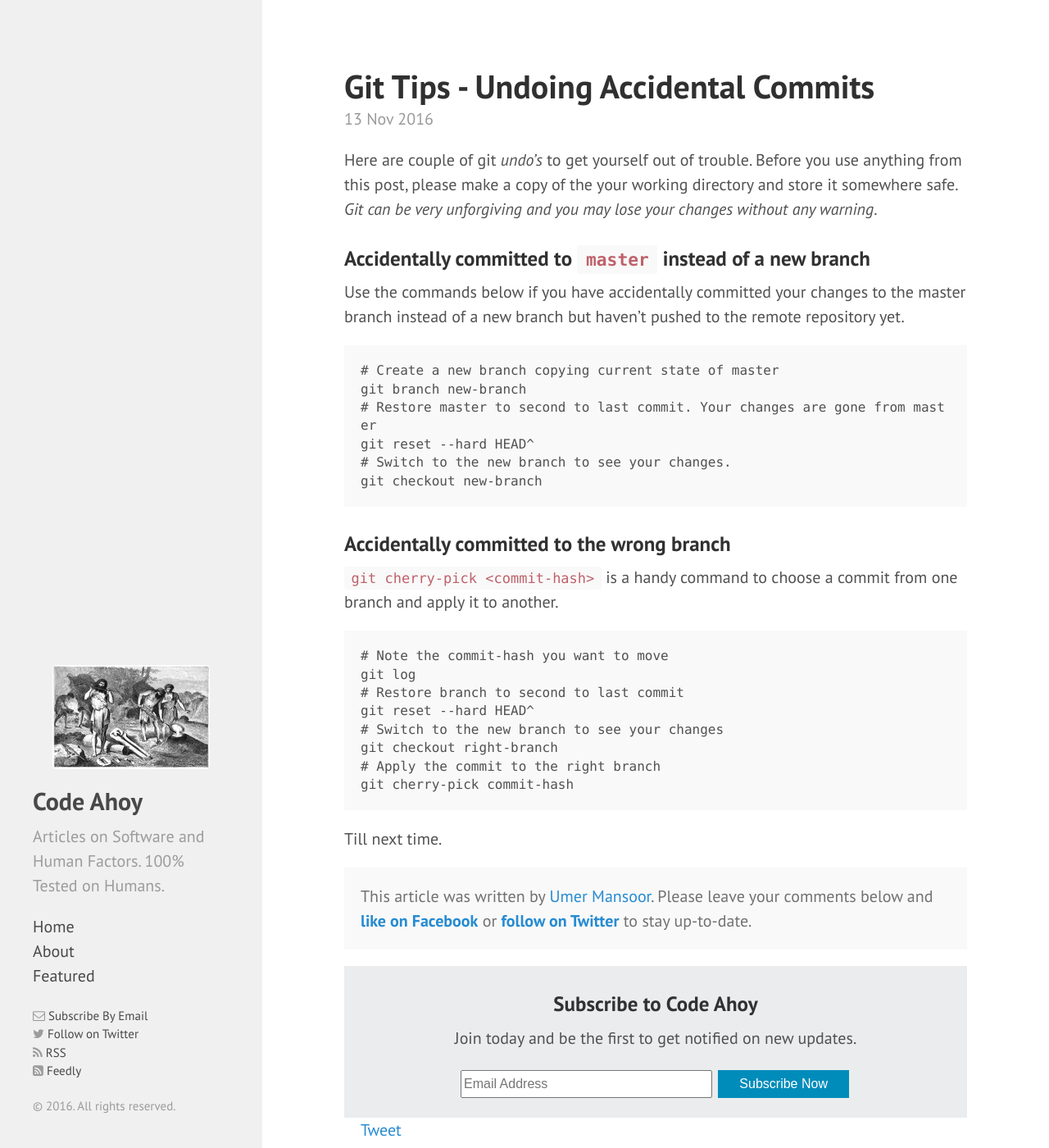
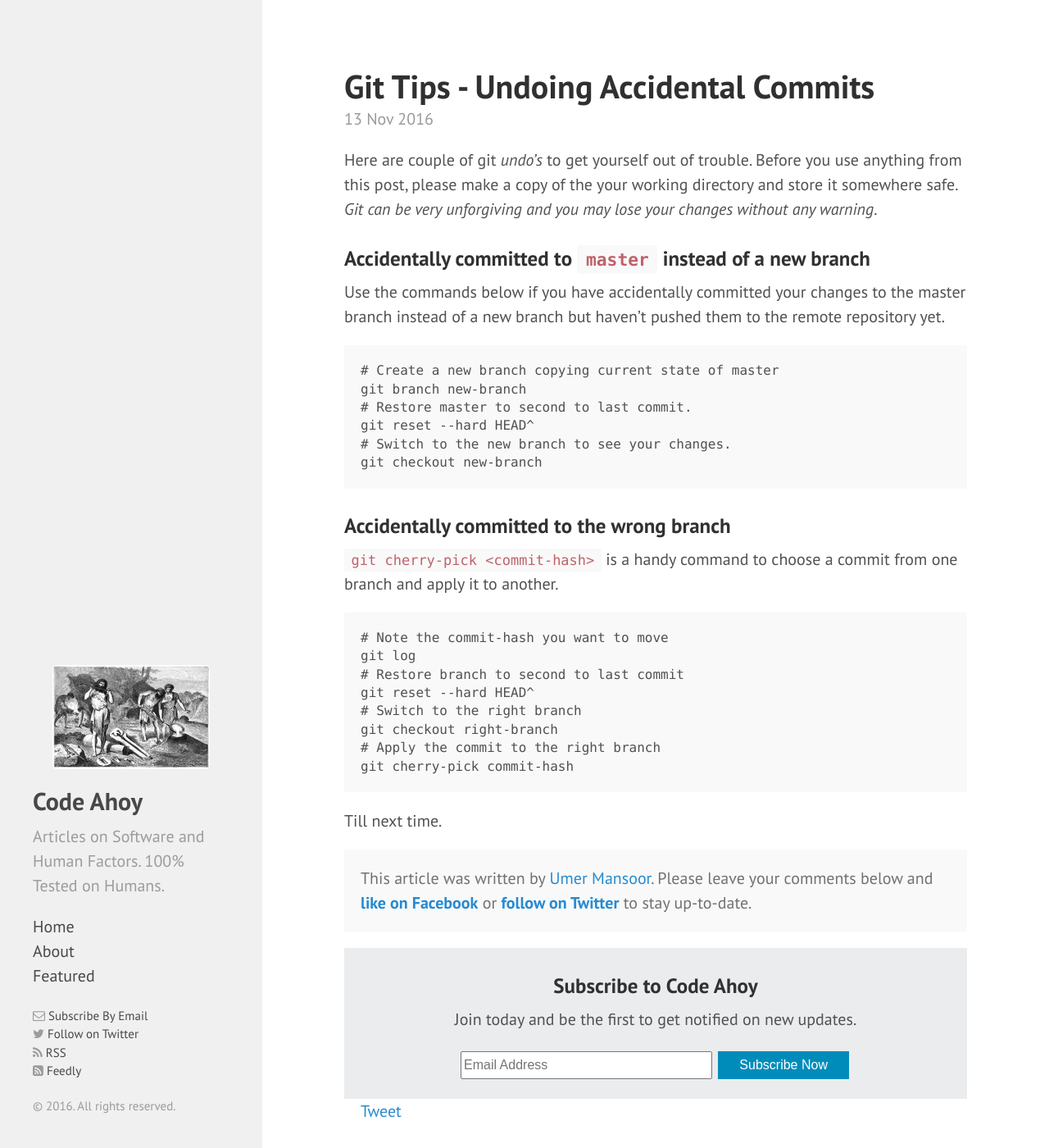
Before and after one commit to talk2viren/umermansoor.github.io, a Jekyll site: the page built from _posts/2016-11-13-git-tips-undoing-accidental-commits.md, in a window 1280 px wide and 1400 px high. Shown: the whole window at 82% size. Built offline with Jekyll 4.4.1, drawn with Linux system fonts in a browser that asks for light colours; nearby versions of some CDN libraries; a script that is not in the unit is left out; comment, search, counter and statistics services are not loaded.

Commit message:
minor improvements

```diff
--- a/_posts/2016-11-13-git-tips-undoing-accidental-commits.md
+++ b/_posts/2016-11-13-git-tips-undoing-accidental-commits.md
@@ -10,12 +10,12 @@ Here are couple of git *undo's* to get yourself out of trouble. Before you use a
 <!--more-->
 
 ### Accidentally committed to `master` instead of a new branch
-Use the commands below if you have accidentally committed your changes to the master branch instead of a new branch but haven't pushed to the remote repository yet.
+Use the commands below if you have accidentally committed your changes to the master branch instead of a new branch but haven't pushed them to the remote repository yet.
 
 <pre class="prettyprint lang-sh">
 # Create a new branch copying current state of master
 git branch new-branch
-# Restore master to second to last commit. Your changes are gone from master
+# Restore master to second to last commit.
 git reset --hard HEAD^
 # Switch to the new branch to see your changes.
 git checkout new-branch
@@ -29,7 +29,7 @@ git checkout new-branch
 git log
 # Restore branch to second to last commit
 git reset --hard HEAD^
-# Switch to the new branch to see your changes
+# Switch to the right branch
 git checkout right-branch
 # Apply the commit to the right branch
 git cherry-pick commit-hash
```
